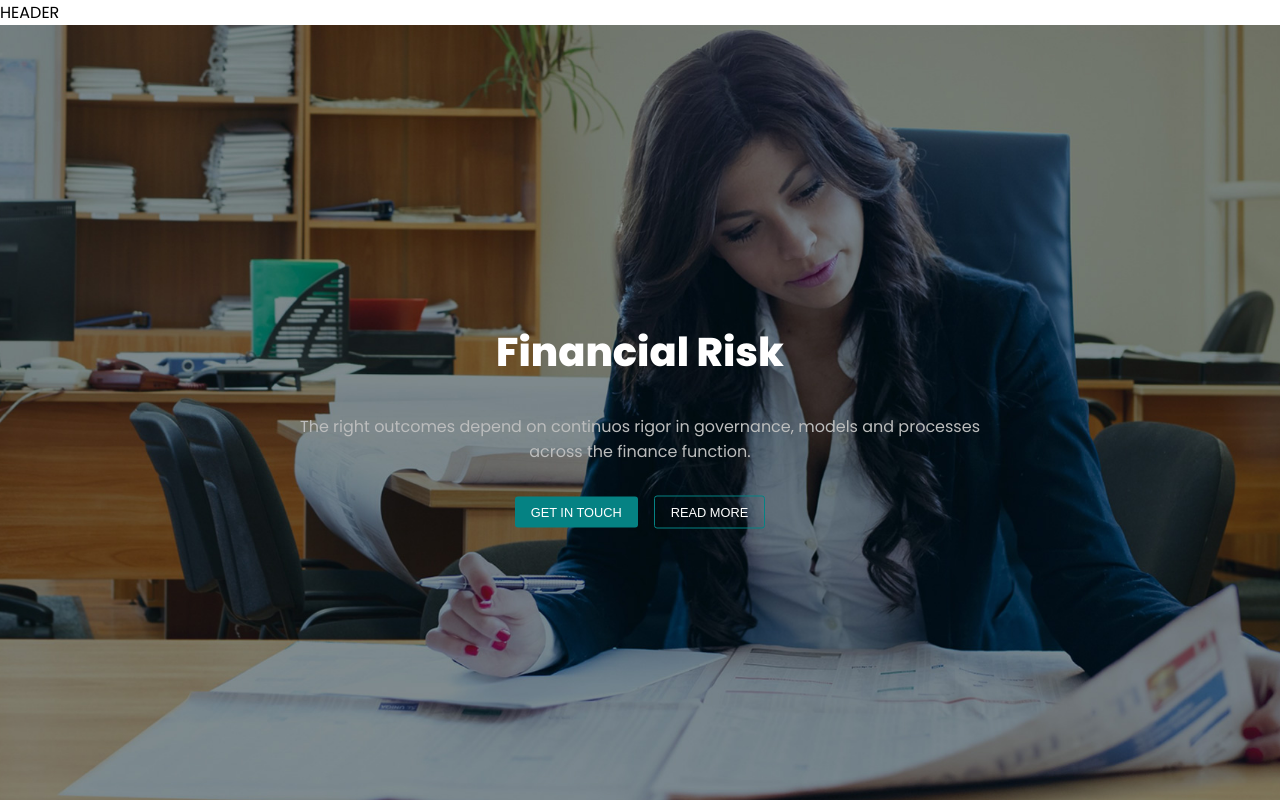
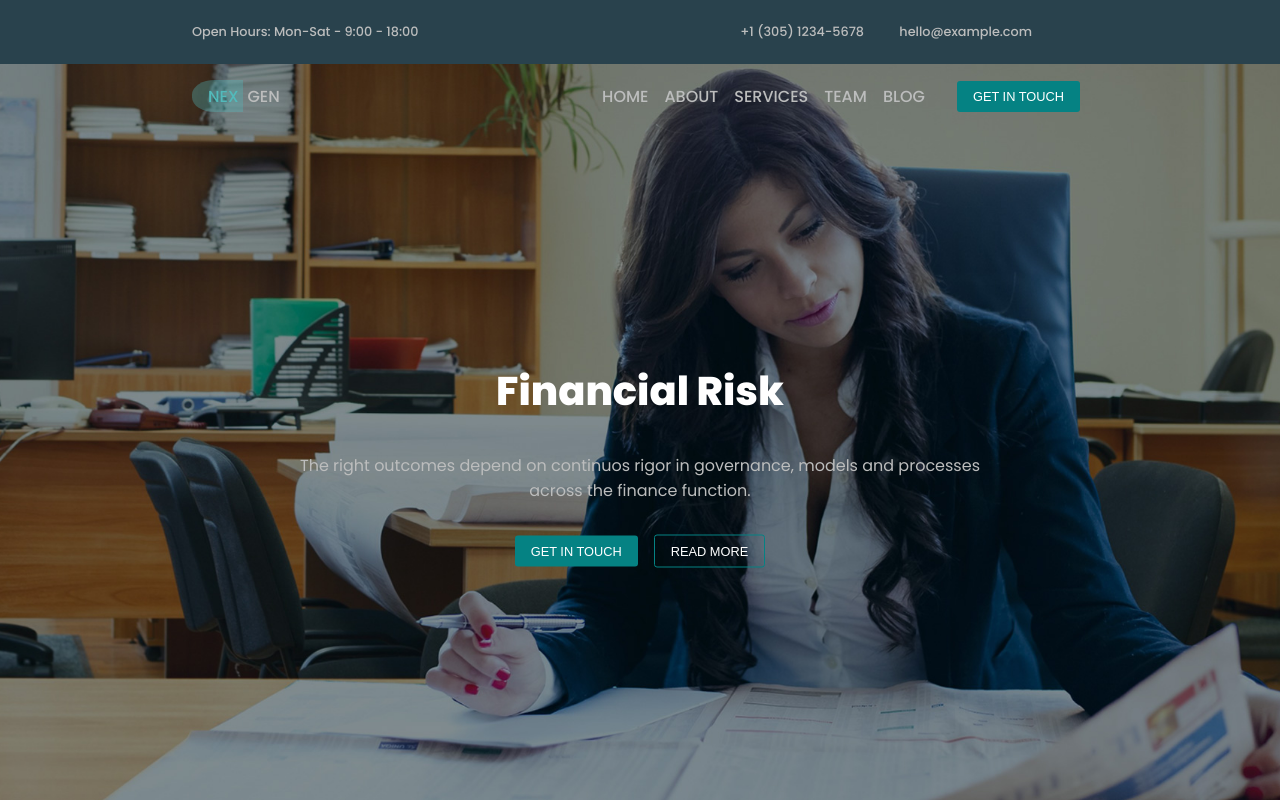
Before and after one commit to BagliettoAron/proj-html-vuejs, a Vue app: page / in a window 1280 px wide. Shown: the top 800 px of the page. Built offline with nearby package versions, Linux system fonts and the light colour scheme.

Commit message:
Add: header complete

```diff
--- a/src/App.vue
+++ b/src/App.vue
@@ -1,8 +1,8 @@
 <template>
   <div id="app">
-    <AppHeader />
+    <AppHeader :info="generalInfo" :nav="headerNavMenu"/>
     <AppMain />
-    <AppFooter :listItem="footerMenu" :contactData="contacts" />
+    <AppFooter :listItem="footerMenu" :contactData="generalInfo" />
   </div>
 </template>
 
@@ -55,11 +55,13 @@ export default {
           ],
         },
       ],
-      contacts: {
+      generalInfo: {
         phoneNumber: "+1 (305) 1234-5678",
         emailAdress: "hello@example.com",
         position: "Main Avenue, 987",
+        openTimeTables: "Open Hours: Mon-Sat - 9:00 - 18:00"
       },
+      headerNavMenu :['home', 'about', 'services', 'team', 'blog']
     };
   },
 };
--- a/src/components/AppFooter.vue
+++ b/src/components/AppFooter.vue
@@ -5,7 +5,7 @@
         <div class="card-menu left-menu">
           <div class="titleLogo">
             <span class="titleHighligts"> nex </span>
-            gen
+           <span> gen</span>
           </div>
           <p>A functional HTML template for Corporate & Business.</p>
           <span class="iconText"
@@ -115,14 +115,15 @@ export default {
         text-transform: uppercase;
         margin-top: 1rem;
         color: $grey-text-color;
-        font-weight: 900;
+        font-weight: 600;
 
         .titleHighligts {
           text-transform: uppercase;
-          background-color: $button-solid-color;
-          padding: 0.3rem 0 0.3rem 0.7rem;
-          border-radius: 10px 0 0 10px;
+          background-color: $nexgen-bg-color-trasparency;
+          padding: 0.3rem 0 0.3rem 1rem;
+          border-radius: 45% 0 0 45%;
           margin-right: 0.3rem;
+          color: $nexgen-txt-color;
         }
       }
 
--- a/src/components/AppHeader.vue
+++ b/src/components/AppHeader.vue
@@ -1,19 +1,132 @@
 <template>
-  <div>
-  HEADER
-  </div>
+  <section class="header">
+    <div class="header-top">
+      <div class="big-container">
+        <div>
+          <i class="fas fa-clock"></i><span> {{ info.openTimeTables }} </span>
+        </div>
+
+        <div class="top-right">
+          <i class="fas fa-phone"></i> <span> {{ info.phoneNumber }}</span>
+          <i class="fas fa-envelope"></i> <span>{{ info.emailAdress }}</span>
+          <i class="fab fa-facebook-f"></i>
+          <i class="fab fa-twitter"></i>
+          <i class="fab fa-linkedin-in"></i>
+        </div>
+      </div>
+    </div>
+
+    <div class="header-bottom">
+      <div class="big-container">
+        <div class="bottom-left">
+          <span class="titleHighligts"> nex </span>
+          <span class="titleGrey"> Gen </span>
+        </div>
+
+        <div class="bottom-right">
+          <div class="navItem" v-for="(navItem, i) in nav" :key="i">
+            <span>{{ navItem }}</span>
+          </div>
+          <i class="far fa-user"></i>
+          <button>get in touch</button>
+        </div>
+      </div>
+    </div>
+  </section>
 </template>
 
 <script>
 export default {
-    name:'AppHeader'
-
-}
+  name: "AppHeader",
+  props: {
+    info: Object,
+    nav: Array,
+  },
+};
 </script>
 
 <style lang="scss" scoped>
-@import '../style/common.scss'
+@import "../style/common.scss";
+@import "../style/variables.scss";
+@import "../style/mixin.scss";
 
+.header {
+  width: 100%;
+  height: 4rem;
+  position: relative;
 
+  .header-top {
+    position: absolute;
+    background-color: $bg-header-top-color;
+    width: 100%;
+    height: 4rem;
+    top: 0;
+    left: 0;
+    color: $grey-text-color;
+    font-size: 0.8rem;
+    font-weight: 500;
 
+    .top-right {
+      span,
+      i {
+        padding: 0 0.5rem;
+      }
+    }
+  }
+
+  .big-container {
+    display: flex;
+    justify-content: space-between;
+    align-items: center;
+    height: 4rem;
+  }
+
+  .header-bottom {
+    position: absolute;
+    width: 100%;
+    height: 4rem;
+    bottom: -4rem;
+    left: 0;
+    z-index: 1;
+
+    .bottom-left {
+      .titleHighligts {
+        text-transform: uppercase;
+        background-color: $nexgen-bg-color-trasparency;
+        padding: 0.3rem 0 0.3rem 1rem;
+        border-radius: 45% 0 0 45%;
+        margin-right: 0.3rem;
+        font-weight: 500;
+        color: $nexgen-txt-color;
+      }
+
+      .titleGrey {
+        text-transform: uppercase;
+        font-weight: 500;
+        color: $grey-text-color;
+      }
+    }
+
+    .bottom-right {
+      text-transform: uppercase;
+      color: $grey-text-color;
+      display: flex;
+      align-items: center;
+
+      span {
+        padding: 0 0.5rem;
+        font-weight: 500;
+      }
+      i {
+        padding: 0 0.5rem;
+        font-weight: 500;
+      }
+
+      button {
+        @include button--solid();
+        margin: 0 0.5rem;
+      }
+    }
+  }
+}
 </style>
--- a/src/style/variables.scss
+++ b/src/style/variables.scss
@@ -19,6 +19,9 @@ $form-bg-color:#bcbdbd56;
 $grey-text-color: #bcbdbd;
 $footer-bg-grey-cards: #bcbdbd1e;
 $bg-color-footer-bottom: black;
+$bg-header-top-color:#29424d;
+$nexgen-bg-color-trasparency:#52b9bb56;
+$nexgen-txt-color:#52babb;
 
 .grey-text{
     color: #bcbdbd;
```
